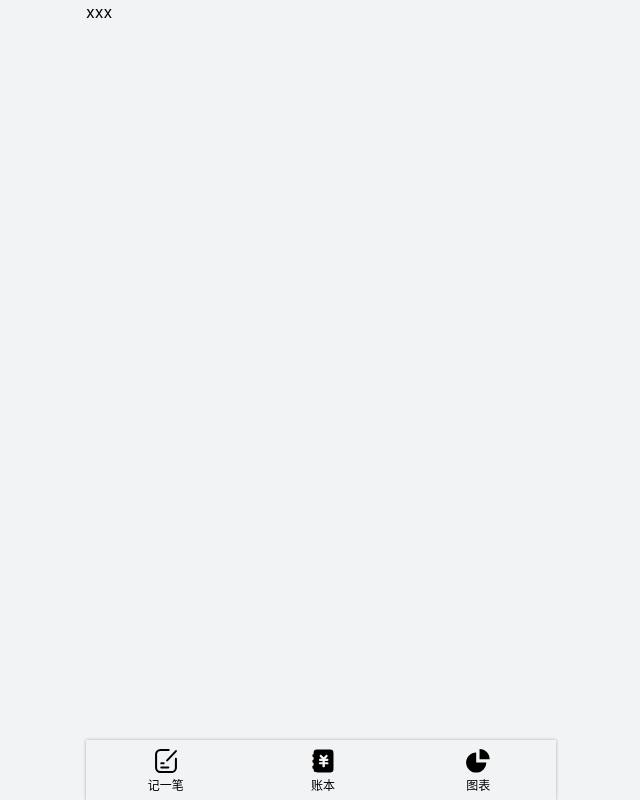
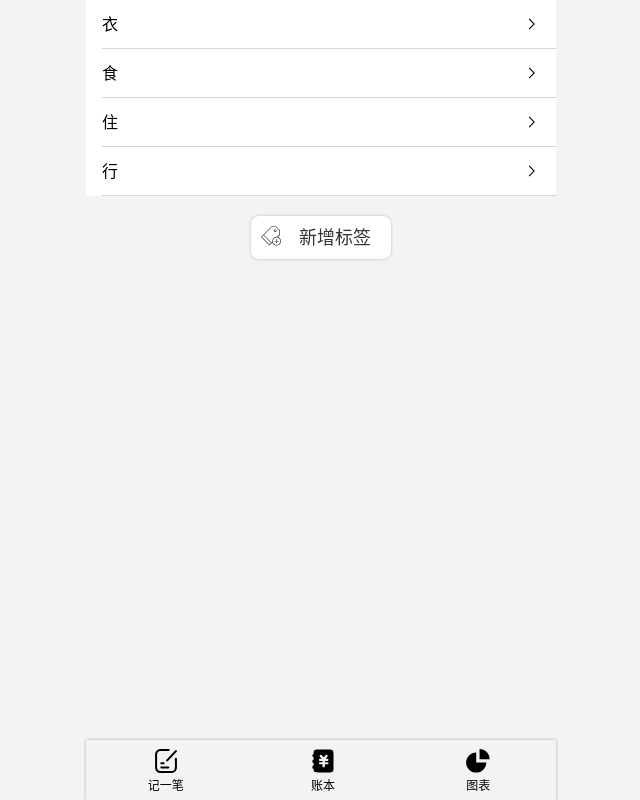
Before and after one commit to AzusaRin/AzusaRin-TomatoBilling-React-test, a React app: page /#/label in a window 1280 px wide. Shown: the whole page, without its empty margins (319-959 px from the left). Built offline with nearby package versions, Linux system fonts and the light colour scheme.

Commit message:
完成label页样式，完成/label/:tag路由

```diff
--- a/src/App.tsx
+++ b/src/App.tsx
@@ -5,6 +5,7 @@ import MyChart from 'views/MyChart';
 import Statistics from 'views/Statistics';
 import NotFound from 'views/NotFound';
 import  Label  from 'views/Label';
+import {EditLabel} from './views/EditLabel';
 
 
 
@@ -18,6 +19,7 @@ function App() {
           <Route path="billing" element={<Billing/>}/>
           <Route path="myChart" element={<MyChart/>}/>
           <Route path="statistics" element={<Statistics/>}/>
+          <Route path="/label/:tag" element={<EditLabel/>}/>
           <Route path="label" element={<Label/>}/>
         </Routes>
   );
--- a/src/index.scss
+++ b/src/index.scss
@@ -30,3 +30,9 @@ button,input{
 :focus{
   outline: none;
 }
+
+.icon{
+  width: 1em;
+  height: 1em;
+
+}
--- /dev/null
+++ b/src/views/EditLabel.tsx
@@ -0,0 +1,9 @@
+import React from 'react';
+
+const EditLabel:React.FunctionComponent = () =>{
+  return(
+    <div>hi</div>
+  )
+}
+
+export {EditLabel}
--- a/src/views/Label.tsx
+++ b/src/views/Label.tsx
@@ -2,18 +2,81 @@ import * as React from 'react';
 import {LabelWrapper, Main} from '../components/LayoutStyle';
 import Nav from '../components/Nav';
 import {useTags} from '../useTags';
+import styled from 'styled-components';
+import Icon from '../components/Icon';
+import {Link} from 'react-router-dom';
 
 
+const TagList = styled.ol`
+  font-size: 16px;
+  background: white;
 
-function Label(){
-  const{tags,setTags} = useTags()
-return(
-  <LabelWrapper>
-    <Main>
-   <span>xxx</span>
-    </Main>
-    <Nav/>
-  </LabelWrapper>
-)
+  > li {
+    border-bottom: 1px solid #d5d5d9;
+    line-height: 20px;
+    margin-left: 16px;
+
+    > a {
+      display: flex;
+      justify-content: space-between;
+      align-items: center;
+      padding: 12px 16px 12px 0;
+    }
+  }
+`;
+const Button = styled.button`
+  margin-top: 20px;
+  background-color: white;
+  padding: 8px 20px 8px 8px;
+  color: #333333;
+  border-radius: 8px;
+  border: none;
+  box-shadow: 0 0 3px rgba(0, 0, 0, 0.25);
+  font-size: 18px;
+  display: flex;
+
+  > svg {
+    height: 24px;
+    width: 24px;
+    padding: 2px;
+    vertical-align: -0.15em;
+    fill: currentColor;
+    overflow: hidden;
+    color: #333333;
+    margin-right: 16px;
+  }
+`;
+const ButtonWrapper = styled.div`
+  display: flex;
+  justify-content: center;
+  align-items: center;
+`;
+
+function Label() {
+  const {tags, setTags} = useTags();
+  return (
+    <LabelWrapper>
+      <Main>
+        <TagList>
+          {tags.map(tag =>
+            <li key={tag}>
+              <Link to={'/label/' + tag}>
+                <span>{tag}</span>
+                <Icon name="right"/>
+              </Link>
+            </li>
+          )}
+        </TagList>
+        <ButtonWrapper>
+          <Button>
+            <Icon name="createTag"/>
+            新增标签
+          </Button>
+        </ButtonWrapper>
+      </Main>
+      <Nav/>
+    </LabelWrapper>
+  );
 }
-export default Label
+
+export default Label;
```
